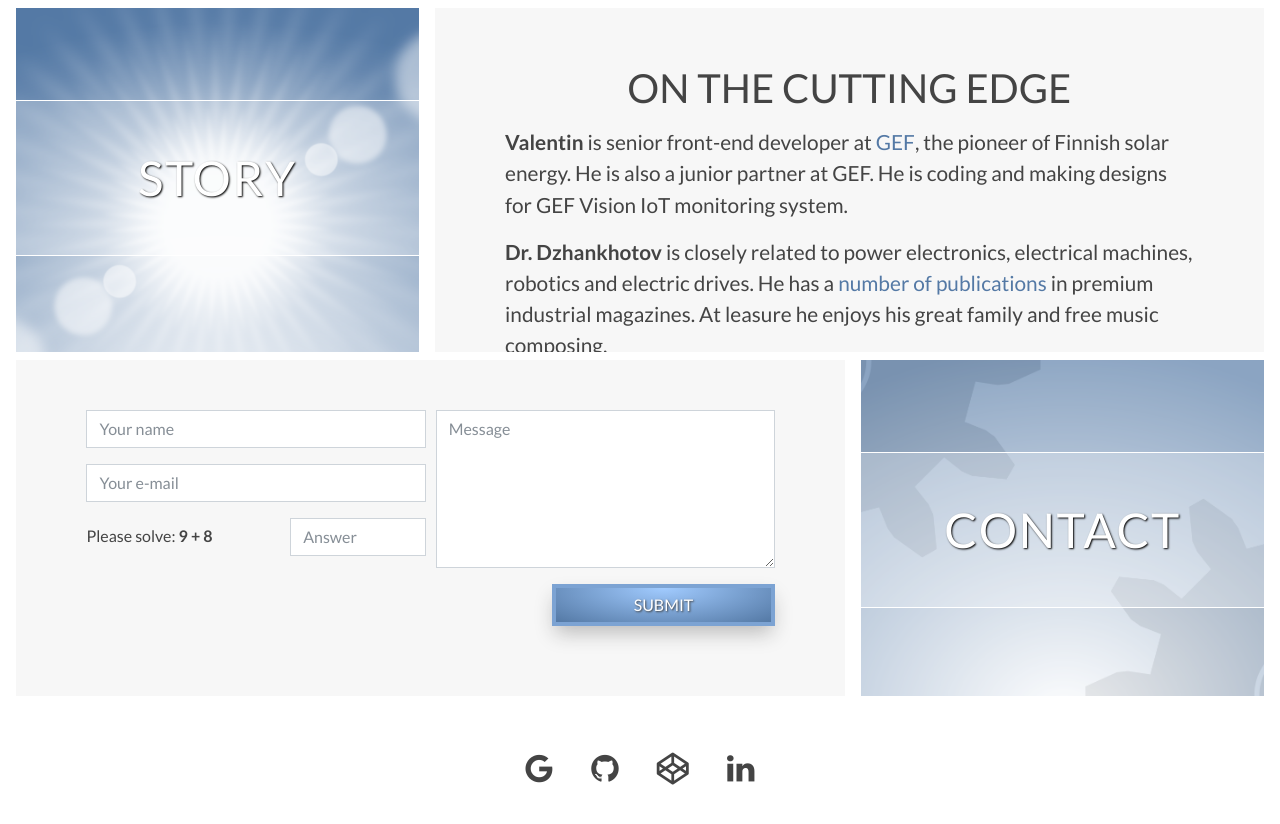
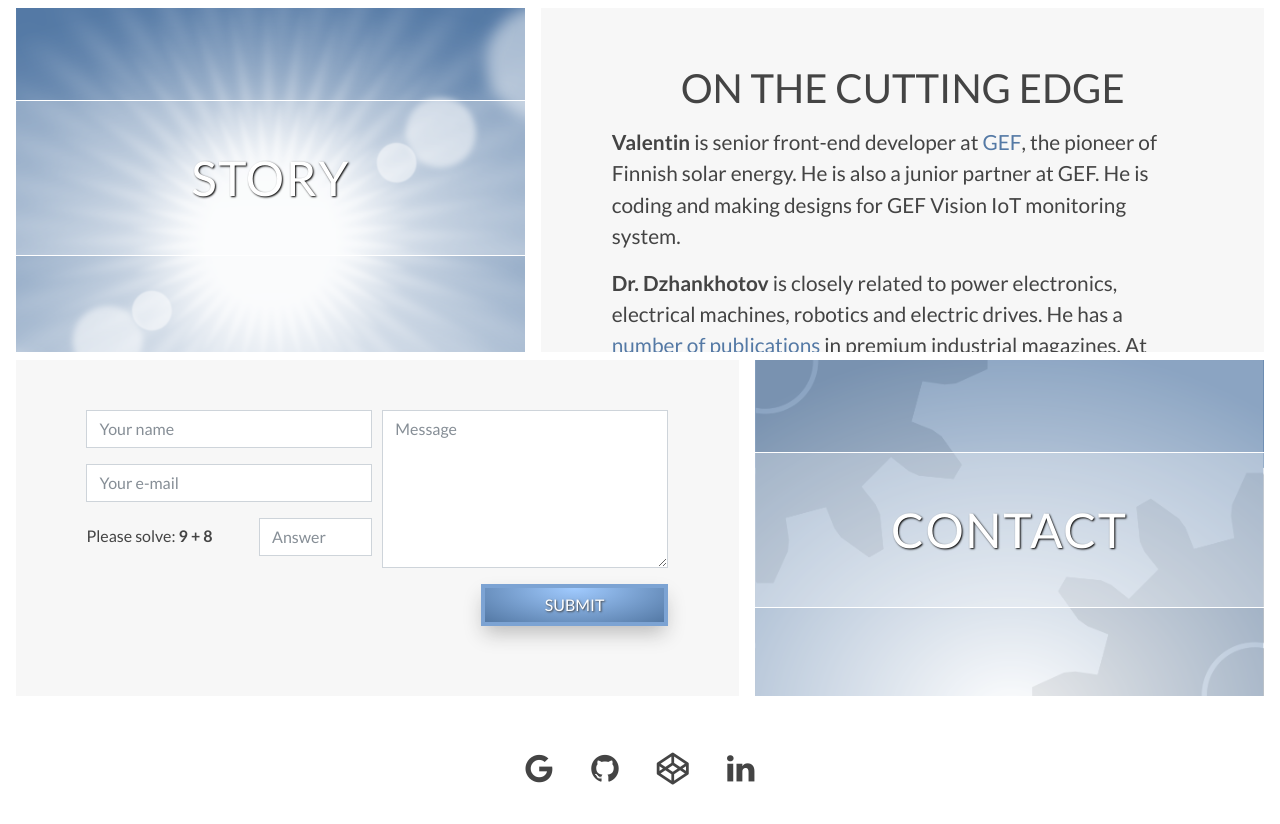
Before and after one commit to vushe/vushe.github.io, a Jekyll site: the page built from index.md, in a window 1280 px wide. Shown: the part 840-1664 px from the top of the page. Built offline with Jekyll 4.4.1, drawn with Linux system fonts in a browser that asks for light colours; nearby versions of some CDN libraries.

Commit message:
lg for .aside

```diff
--- a/_layouts/default.html
+++ b/_layouts/default.html
@@ -34,10 +34,10 @@
 
                 <div class="row story">
                     <a name="story" class="anchor"></a>
-                    <div class="col-md-4 text-center aside pic-container more-spacing-left">
+                    <div class="col-lg-5 col-md-4 text-center aside pic-container more-spacing-left">
                         <h2>STORY</h2>
                     </div>
-                    <div class="col-md-8 aside text-container more-spacing-right">
+                    <div class="col-lg-7 col-md-8 aside text-container more-spacing-right">
                         <h1 class="text-center">ON THE CUTTING EDGE</h1>
 
                         <p>
@@ -53,7 +53,7 @@
 
                 <div class="row contact">
                     <a name="contact" class="anchor"></a>
-                    <div class="col-md-8 aside text-container more-spacing-left order-2 order-md-1">
+                    <div class="col-lg-7 col-md-8 aside text-container more-spacing-left order-2 order-md-1">
                         <form action="https://getsimpleform.com/messages?form_api_token=53f0c43bb9a2fe95986315076deefc1c" method="post" id="contact-form">
                             <div class="form-row">
                                 <div class="col-md-6">
@@ -90,7 +90,7 @@
                         </div>
 
                     </div>
-                    <div class="col-md-4 text-center aside pic-container more-spacing-right order-1">
+                    <div class="col-lg-5 col-md-4 text-center aside pic-container more-spacing-right order-1">
                         <h2>CONTACT</h2>
                     </div>
                 </div>
```
